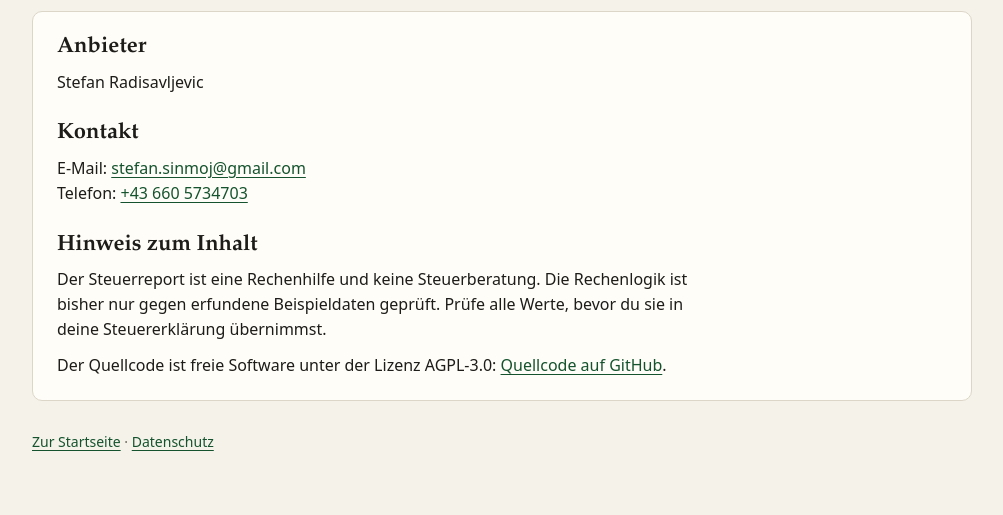
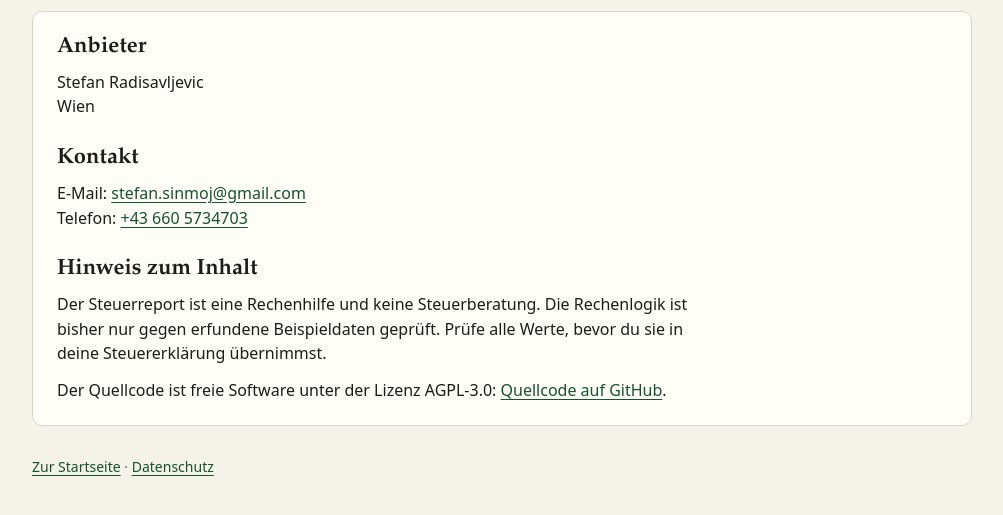
Before and after one commit to Stefan951-alt/steuerreport, a plain HTML site: page impressum.html in a window 1280 px wide. Shown: the part 135-650 px from the top of the page, without its empty margins (138-1141 px from the left). Drawn offline with Linux system fonts and the light colour scheme.

Commit message:
Add address details to impressum.html

```diff
--- a/impressum.html
+++ b/impressum.html
@@ -19,7 +19,8 @@
     <section class="card legal">
       <h2>Anbieter</h2>
       <address>
-        Stefan Radisavljevic
+        Stefan Radisavljevic<br>
+        Wien
       </address>
 
       <h2>Kontakt</h2>
```
